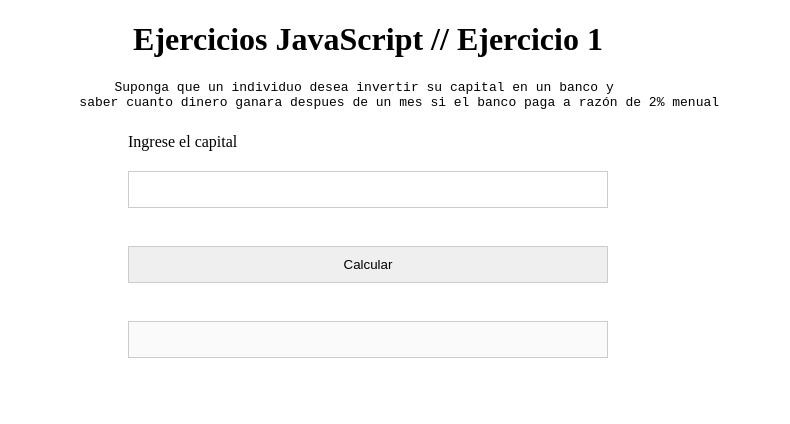
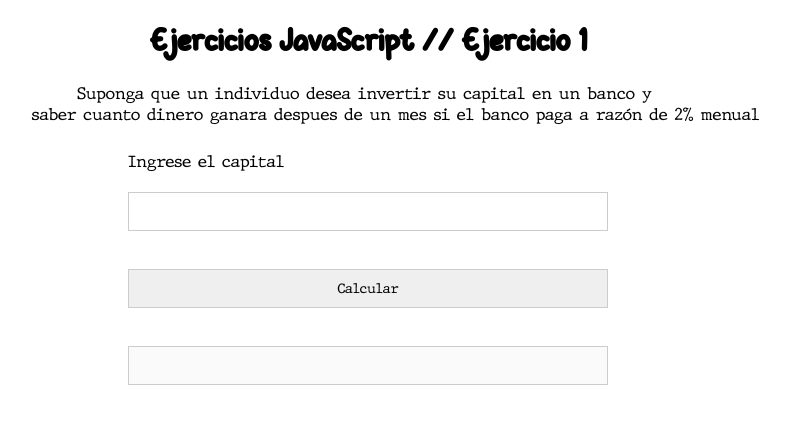
Before and after one commit to CzarCx/Ejercicios_Javascript, a plain HTML site: page ejercicios/ejercicio1.html in a window 1280 px wide. Shown: the whole page, without its empty margins (272-1062 px from the left). Drawn offline with Linux system fonts and the light colour scheme.

Commit message:
primer commit

```diff
--- a/ejercicios/css/estilo.css
+++ b/ejercicios/css/estilo.css
@@ -1,6 +1,11 @@
 @font-face {
   font-family: letra1;
-  src: url(squid.otf);
+  src: url(letra1.otf);
+}
+
+@font-face {
+  font-family: letra2;
+  src: url(letra2.otf);
 }
 form{
   display: flex;
@@ -8,11 +13,17 @@ form{
   max-width: 500px;
   margin: 0 auto;
 }
-h1, pre{
+h1{
   text-align: center;
+  font-family: letra1;
+}
+p{
+  text-align: center;
+  font-family: letra2;
 }
 label, input, textarea{
   margin: 10px;
+  font-family: letra2;
 }
 input, textarea{
   padding: 10px;
--- a/ejercicios/ejercicio1.html
+++ b/ejercicios/ejercicio1.html
@@ -10,15 +10,15 @@
     <script src="./js/validar.js"></script>
 </head>
 
-<body>
+<binput>
     <h1>Ejercicios JavaScript // Ejercicio 1</h1>
-    <pre>Suponga que un individuo desea invertir su capital en un banco y
-        saber cuanto dinero ganara despues de un mes si el banco paga a razón de 2% menual</pre>
+    <pre><p>Suponga que un individuo desea invertir su capital en un banco y
+        saber cuanto dinero ganara despues de un mes si el banco paga a razón de 2% menual</p></pre>
         <form>
             <label>Ingrese el capital</label>
             <input type="number" name="cap" id="cap" /><br>
-            <input type="button" value="Calcular" onclick="capital()" /> <br>
-            <input type="text" id="resul" disabled />
+            <input type="button" value="Calcular" onclick="capital()"/> <br>
+            <input type="number" id="resul" disabled min="0.00" step="0.01" />
         </form>
 </body>
 
```
Also changed, not shown: TT Berlinerins Trial Grotesk.otf (added), ejercicios/css/Smiles.otf (added), ejercicios/css/letra1.otf (added), ejercicios/css/letra2.otf (added).
